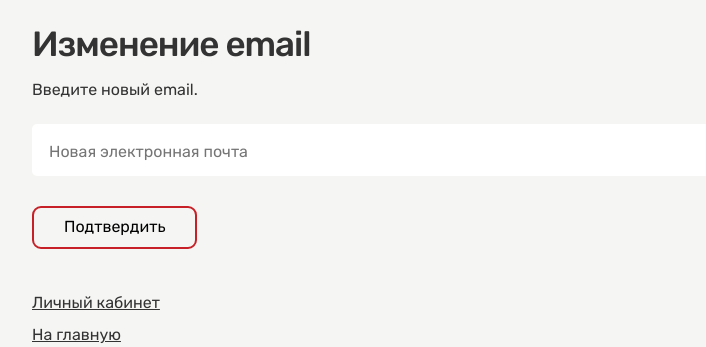
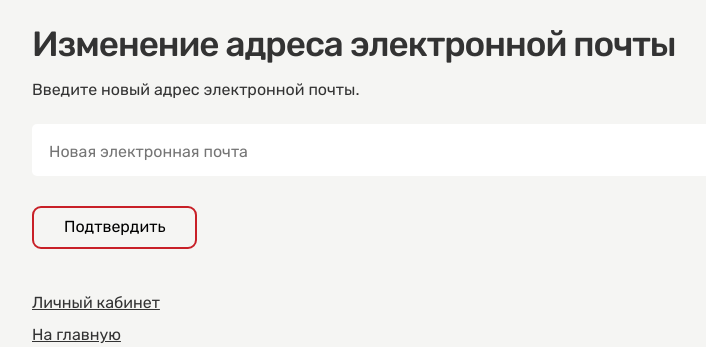
Before and after one commit to smintank/kds-stroy, a Django app: page /profile/change-email in a window 1280 px wide. Shown: the part 83-430 px from the top of the page, without its empty margins (6-712 px from the left). Run offline with Django 5.2, Linux system fonts and the light colour scheme; parts of the project's set-up code (start-up, migrations or seed data) failed here and were passed over; some libraries are stand-ins or nearby versions.

Commit message:
Change all "Email" to "Адрес электронной почты"

```diff
--- a/backend/templates/account/change_email.html
+++ b/backend/templates/account/change_email.html
@@ -1,7 +1,7 @@
 {% extends "base.html" %}
 {% load widget_tweaks %}
 {% load static %}
-{% block title %}КДС-Строй: Изменение email{% endblock %}
+{% block title %}КДС-Строй: Изменение адреса электронной почты{% endblock %}
 {% block plug_js_css %}
     <script type="module" crossorigin src="{% static 'js/pages/common-page.js' %}"></script>
     <link rel="stylesheet" crossorigin href="{% static 'css/common-page.css' %}">
@@ -10,15 +10,16 @@
 <main>
   <section>
     <div class="container">
-      <h1 class="title">Изменение email</h1>
+      <h1 class="title">Изменение адреса электронной почты</h1>
       <p>
-         Введите новый email.
+         Введите новый адрес электронной почты.
       </p>
       <br>
       <form method="post">
         {% csrf_token %}
         {% render_field form.email type="email" placeholder=form.email.label class='simple_form-input'  autocomplete="email"  required="" %}
         {% if form.email.errors %}<p>{{ form.email.errors }}</p>{% endif %}
+        <br>
         <button class="simple_button" type="submit">Подтвердить</button>
       </form>
       <div><p><a href="{% url 'users:profile' %}">Личный кабинет</a></p></div>
--- a/backend/templates/account/change_email_done.html
+++ b/backend/templates/account/change_email_done.html
@@ -1,6 +1,6 @@
 {% extends "base.html" %}
 {% load static %}
-{% block title %}КДС-Строй: Изменение email{% endblock %}
+{% block title %}КДС-Строй: Изменение адреса электронной почты{% endblock %}
 {% block plug_js_css %}
     <script type="module" crossorigin src="{% static 'js/pages/common-page.js' %}"></script>
     <link rel="stylesheet" crossorigin href="{% static 'css/common-page.css' %}">
@@ -9,7 +9,7 @@
 <main>
   <section>
     <div class="container">
-      <h1 class="title">Изменение email</h1>
+      <h1 class="title">Изменение адреса электронной почты</h1>
       <p>
         Вам на почту отправлено письмо с подтверждением вашего электронного адреса.
       </p>
--- a/backend/templates/account/email_verification.html
+++ b/backend/templates/account/email_verification.html
@@ -1,6 +1,6 @@
-Вы получили это письмо, потому что вы (или кто-то другой) запросили подтверждение вашего email для учётной записи на сайте {{ site_name }}, которая связана с этим адресом электронной почты.
+Вы получили это письмо, потому что вы (или кто-то другой) запросили подтверждение вашей электронной почты для учётной записи на сайте {{ site_name }}, которая связана с этим адресом электронной почты.
 
-Пожалуйста, перейдите на эту страницу, чтобы подтвердить ваш email:
+Пожалуйста, перейдите на эту страницу, чтобы подтвердить ваш адрес электронной почты:
 
 {{ verification_url }}
 
--- a/backend/templates/account/email_verification_failed.html
+++ b/backend/templates/account/email_verification_failed.html
@@ -1,6 +1,6 @@
 {% extends "base.html" %}
 {% load static %}
-{% block title %}КДС-Строй: Подтверждение Email{% endblock %}
+{% block title %}КДС-Строй: Подтверждение адреса электронной почты{% endblock %}
 {% block plug_js_css %}
     <script type="module" crossorigin src="{% static 'js/pages/common-page.js' %}"></script>
     <link rel="stylesheet" crossorigin href="{% static 'css/common-page.css' %}">
@@ -9,9 +9,9 @@
 <main>
   <section>
     <div class="container">
-      <h1 class="title">Подтверждение Email</h1>
+      <h1 class="title">Подтверждение адреса электронной почты</h1>
       <p>
-        Что-то пошло не так, к сожалению нам не удалось подтвердить ваш email, либо эта ссылка была использована повторно!
+        Что-то пошло не так, к сожалению нам не удалось подтвердить ваш адрес электронной почты, либо эта ссылка была использована повторно!
       </p>
       <br>
       <p>
--- a/backend/templates/account/email_verification_success.html
+++ b/backend/templates/account/email_verification_success.html
@@ -1,6 +1,6 @@
 {% extends "base.html" %}
 {% load static %}
-{% block title %}КДС-Строй: Подтверждение Email{% endblock %}
+{% block title %}КДС-Строй: Подтверждение адреса электронной почты{% endblock %}
 {% block plug_js_css %}
     <script type="module" crossorigin src="{% static 'js/pages/common-page.js' %}"></script>
     <link rel="stylesheet" crossorigin href="{% static 'css/common-page.css' %}">
@@ -9,9 +9,9 @@
 <main>
   <section>
     <div class="container">
-      <h1 class="title">Подтверждение Email</h1>
+      <h1 class="title">Подтверждение адреса электронной почты</h1>
       <p>
-        Ваш email успешно подтвержден!
+        Ваша электронная почта успешно подтверждена!
       </p>
       <br>
       <div><p><a href="{% url 'home' %}">На главную</a></p></div>
--- a/backend/templates/registration/password_reset_form.html
+++ b/backend/templates/registration/password_reset_form.html
@@ -12,7 +12,7 @@
     <div class="container">
       <h1 class="title">Сброс пароля</h1>
       <p>
-          Введите ваш email и мы вышлем вам ссылку для сброса пароля.
+          Введите ваш адрес электронной почты и мы вышлем вам ссылку для сброса пароля.
       </p>
       <br>
       <form method="post">
--- a/backend/users/utils/base.py
+++ b/backend/users/utils/base.py
@@ -158,7 +158,7 @@ def send_verification_email(request, user):
         reverse('users:email_verification', kwargs={'uidb64': uid, 'token': token})
     )
 
-    subject = 'Верификация Email'
+    subject = 'Верификация электронной почты'
     message = render_to_string('account/email_verification.html', {
         'user': user,
         'verification_url': verification_url,
--- a/backend/users/views.py
+++ b/backend/users/views.py
@@ -220,10 +220,11 @@ class ChangeEmailView(FormView):
             user.save()
 
             send_email_message(
-                "КДС-Строй: Попытка смены Email",
+                "КДС-Строй: Попытка смены адреса электронной почты",
                 f'Из вашего личного кабинета на сайте kdsstroy.ru поступил запрос '
-                f'на изменение email на новый - {user.email}. '
-                f'Если вы не меняли ваш email, то свяжитесь с нашей службой поддержки: support@kdsstroy.ru',
+                f'на изменение адреса электронной почты на новый - {user.email}. '
+                f'Если вы не меняли ваш адреса электронной почты, '
+                f'то свяжитесь с нашей службой поддержки: support@kdsstroy.ru',
                 old_email
             )
             send_verification_email(request, user)
```
